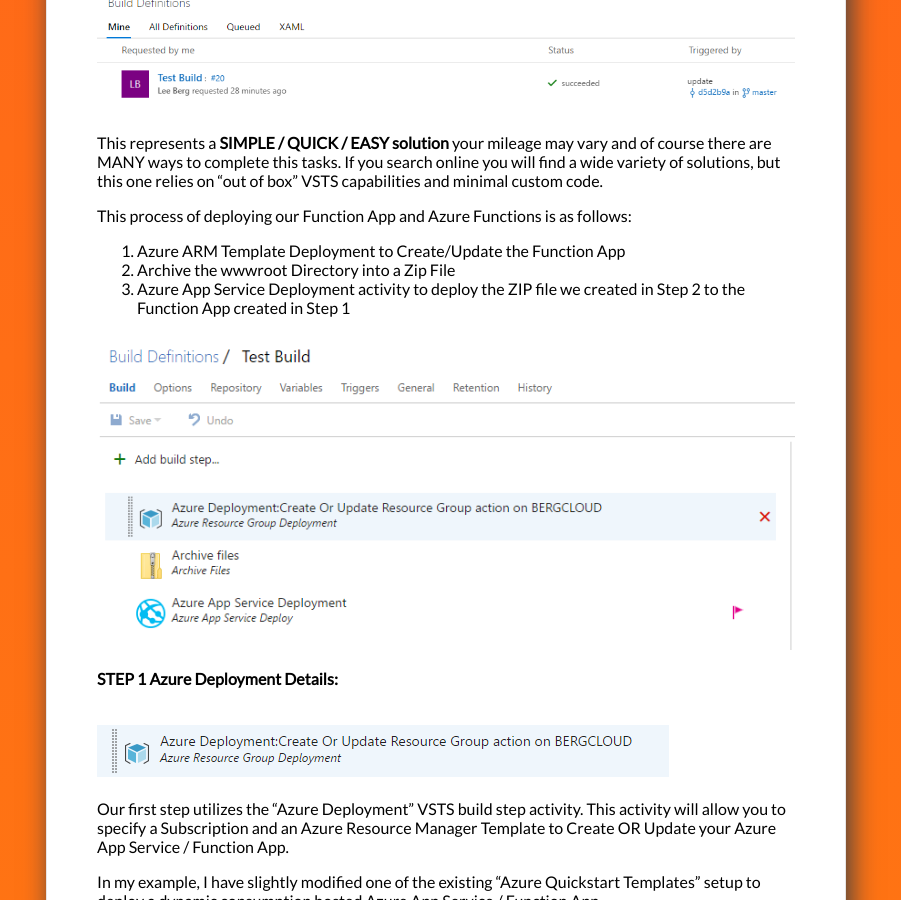
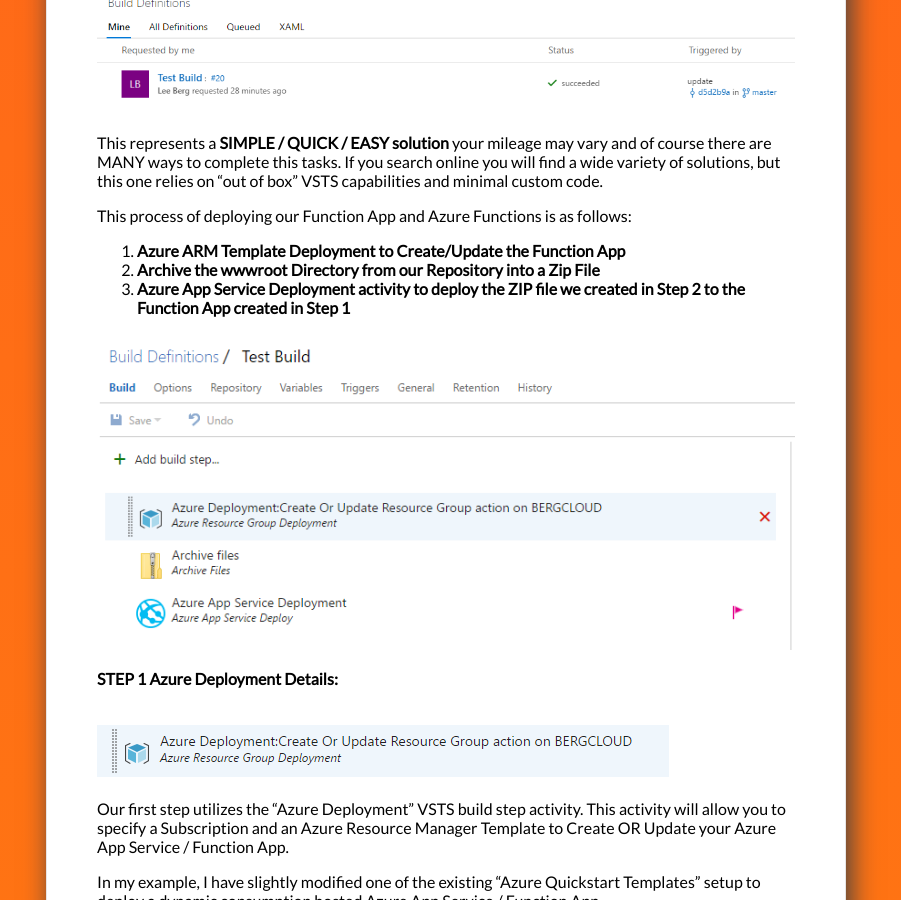
Before and after one commit to leeberg/BlogTest, a Jekyll site: the page built from _posts/2017-03-30-powershelazfunctionsvsts.md, in a window 1280 px wide and 900 px high, scrolled down 2096 px. Shown: the whole window, without its empty margins (194-1095 px from the left). Built offline with Jekyll 4.4.1, drawn with Linux system fonts in a browser that asks for light colours; nearby versions of some CDN libraries; comment, search, counter and statistics services are not loaded.

Commit message:
bold changes

```diff
--- a/_posts/2017-03-30-powershelazfunctionsvsts.md
+++ b/_posts/2017-03-30-powershelazfunctionsvsts.md
@@ -55,9 +55,9 @@ This represents a **SIMPLE / QUICK / EASY solution** your mileage may vary and o
 
 This process of deploying our Function App and Azure Functions is as follows:
 
-1. Azure ARM Template Deployment to Create/Update the Function App
-2. Archive the wwwroot Directory into a Zip File
-3. Azure App Service Deployment activity to deploy the ZIP file we created in Step 2 to the Function App created in Step 1
+1. **Azure ARM Template Deployment to Create/Update the Function App**
+2. **Archive the wwwroot Directory from our Repository into a Zip File**
+3. **Azure App Service Deployment activity to deploy the ZIP file we created in Step 2 to the Function App created in Step 1**
 
 
 ![]({{ site.baseurl }}/assets/img/4.png)
```
